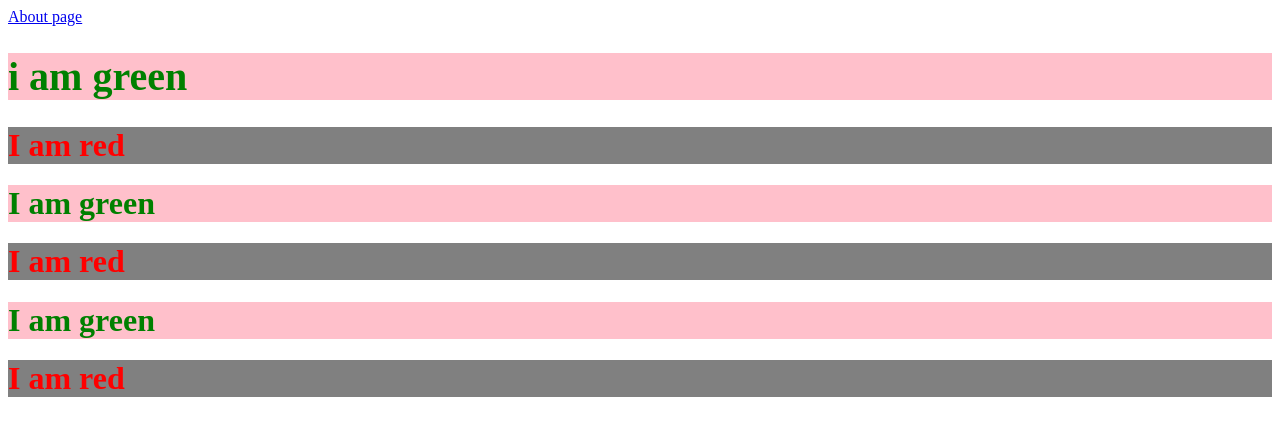
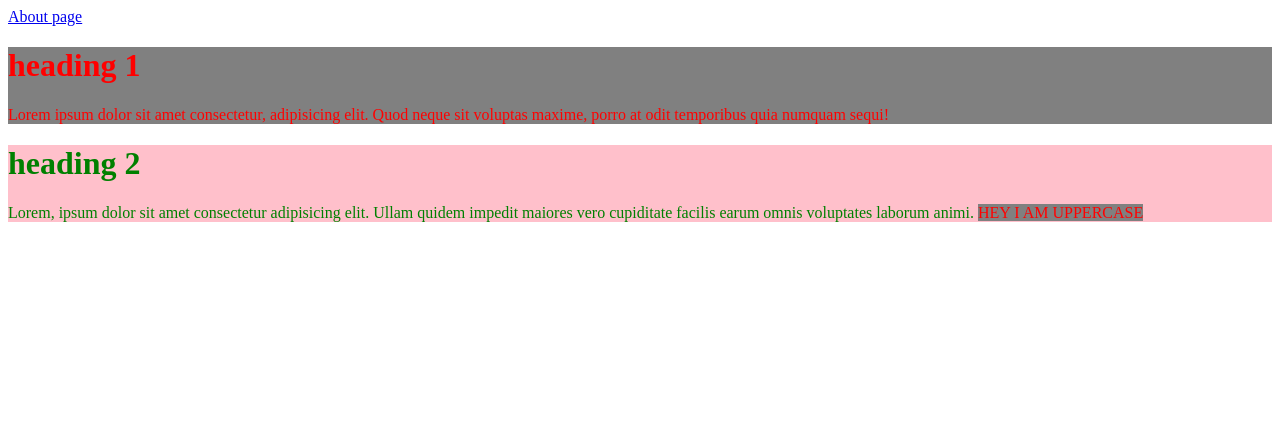
Before and after one commit to swarajkm/HtmlCssProjects, a plain HTML site: page CSS3/index.html in a window 1280 px wide. Drawn offline with Linux system fonts and the light colour scheme.

Commit message:
div and span introduction

```diff
--- a/CSS3/index.html
+++ b/CSS3/index.html
@@ -11,11 +11,21 @@
     <!-- external CSS -->
     <a href="about.html">About page</a>
 
-    <h1 id="title" class="green lowercase">I am green</h1>
-    <h1 class="red">I am red</h1>
-    <h1 class="green">I am green</h1>
-    <h1 class="red">I am red</h1>
-    <h1 class="green">I am green</h1>
-    <h1 class="red">I am red</h1>
+    <div class="red">
+      <h1>heading 1</h1>
+      <p>
+        Lorem ipsum dolor sit amet consectetur, adipisicing elit. Quod neque sit
+        voluptas maxime, porro at odit temporibus quia numquam sequi!
+      </p>
+    </div>
+
+    <div class="green">
+      <h1>heading 2</h1>
+      <p>
+        Lorem, ipsum dolor sit amet consectetur adipisicing elit. Ullam quidem
+        impedit maiores vero cupiditate facilis earum omnis voluptates laborum
+        animi. <span class="red">hey i am uppercase</span>
+      </p>
+    </div>
   </body>
 </html>
--- a/CSS3/styles.css
+++ b/CSS3/styles.css
@@ -37,15 +37,25 @@ p{
     background-color: pink;
 }
 
-#title{
+/* #title{
     font-size: 40px;
 }
 
 .lowercase{
     text-transform: lowercase;
-}
+} */
 
 .red{
     color: red;
     background-color: gray;
 }
+
+/* div{
+    color: red;
+    background-color: gray;
+} */
+
+span{
+    text-transform: uppercase;
+    color: tomato;
+}
```
